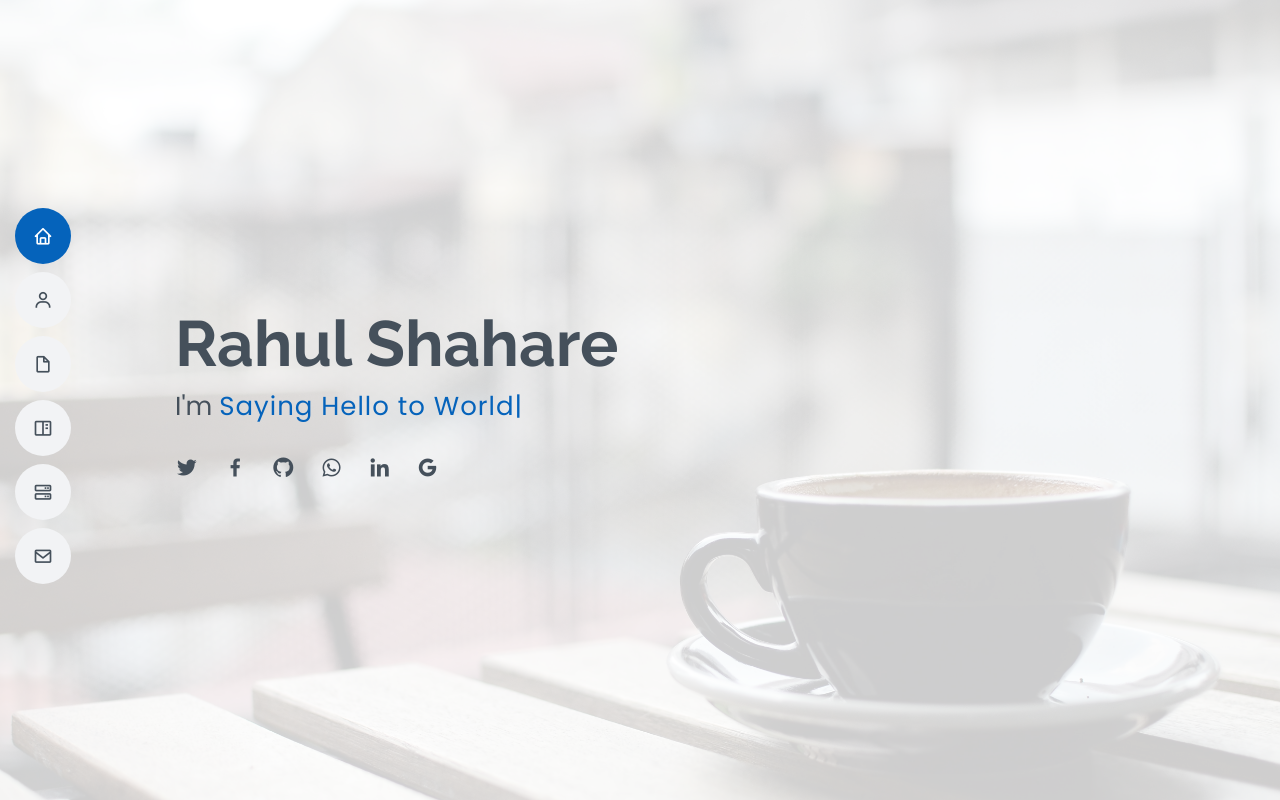
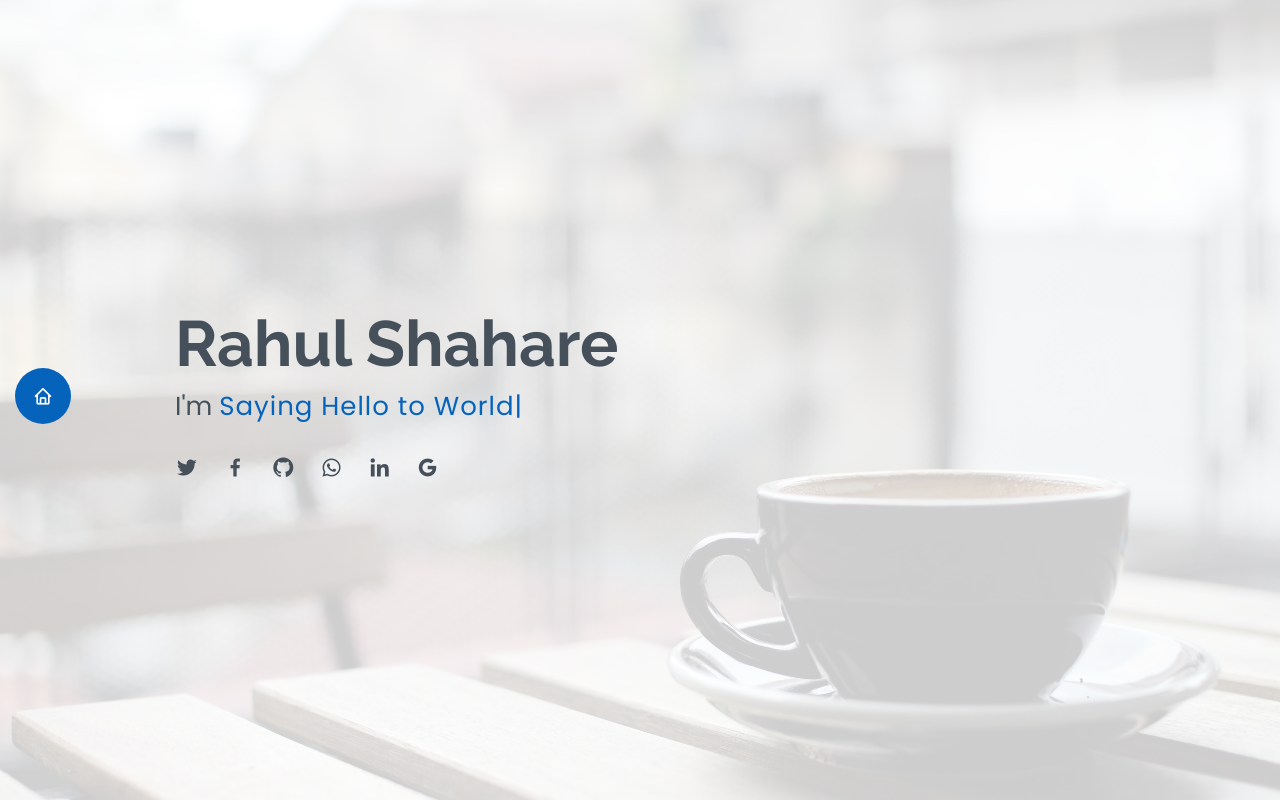
Before and after one commit to Rahulshahare/rahulshahare, a plain HTML site: page index.html in a window 1280 px wide. Drawn offline with nearby package versions, Linux system fonts and the light colour scheme.

Commit message:
menubar removed

```diff
--- a/index.html
+++ b/index.html
@@ -45,11 +45,6 @@
     <nav class="nav-menu">
       <ul>
         <li class="active"><a href="#hero"><i class="bx bx-home"></i> <span>Home</span></a></li>
-        <li><a href="#about"><i class="bx bx-user"></i> <span>About</span></a></li>
-        <li><a href="#resume"><i class="bx bx-file-blank"></i> <span>Resume</span></a></li>
-        <li><a href="#portfolio"><i class="bx bx-book-content"></i> <span>Portfolio</span></a></li>
-        <li><a href="#services"><i class="bx bx-server"></i> <span>Services</span></a></li>
-        <li><a href="#contact"><i class="bx bx-envelope"></i> <span>Contact</span></a></li>
       </ul>
     </nav><!-- .nav-menu -->
 
```
